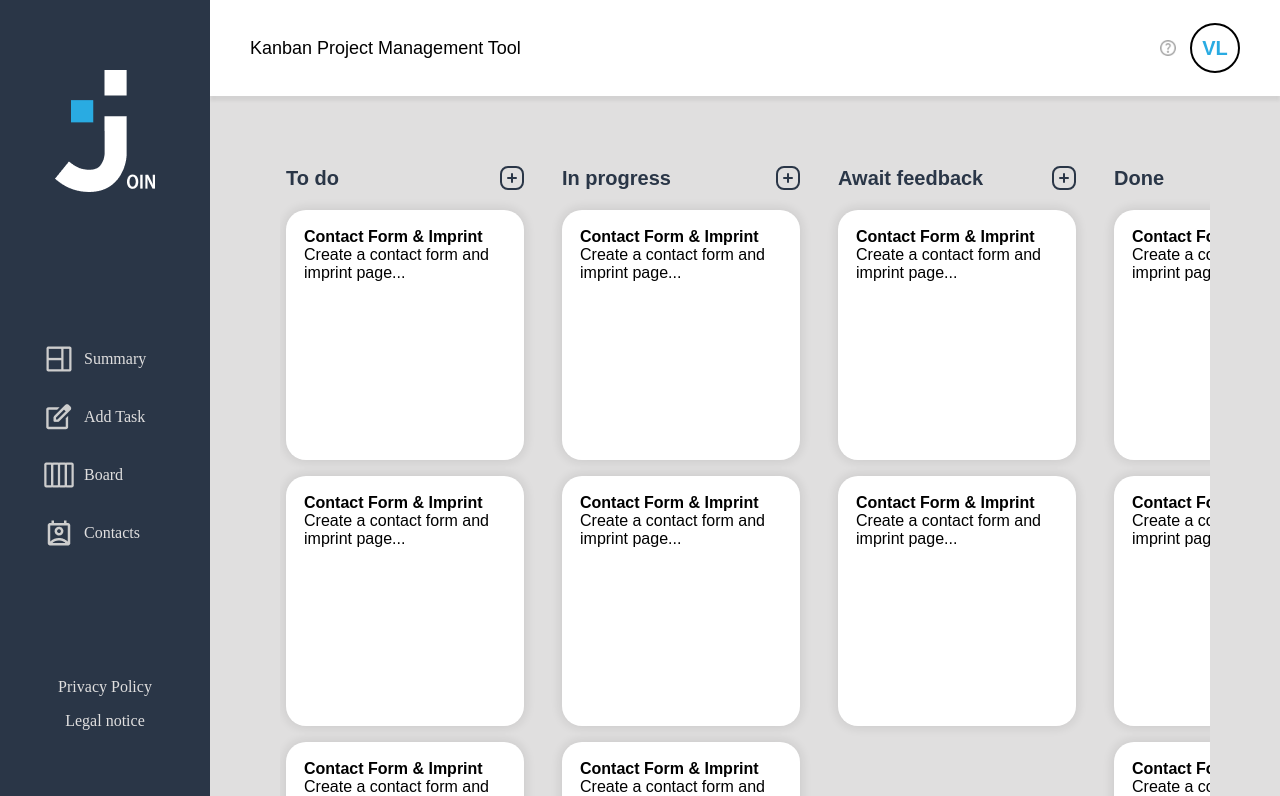
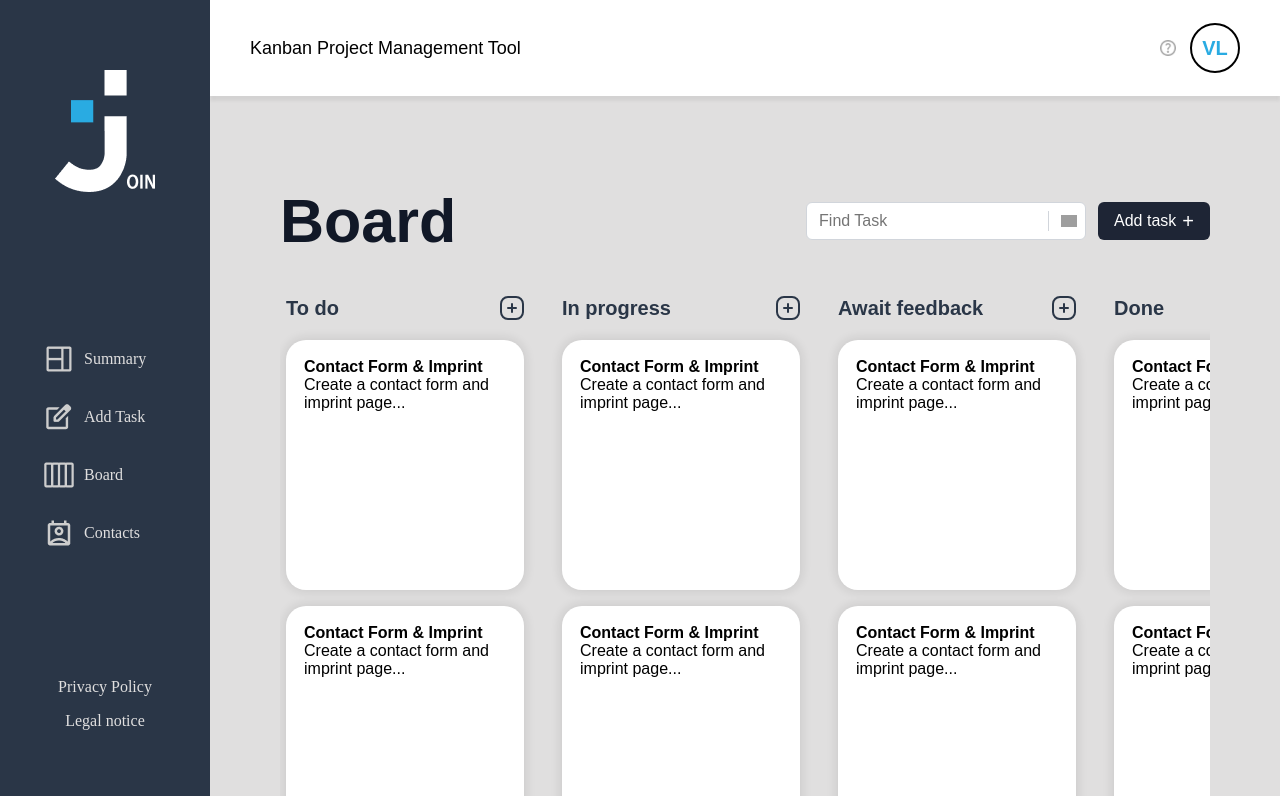
Before and after one commit to c44n/join, an Angular app: page /board in a window 1280 px wide. Shown: the top 796 px of the page. Built offline with nearby package versions, Linux system fonts and the light colour scheme; grey boxes are pictures that could not be loaded; a web font is replaced by a local one.

Commit message:
feat: add board-header to board layout

```diff
--- a/src/app/app.routes.ts
+++ b/src/app/app.routes.ts
@@ -2,9 +2,11 @@ import { Routes } from '@angular/router';
 import { AddTask } from './components/add-task/add-task';
 import { ContactList } from './components/contact-list/contact-list';
 import { Board } from './components/board/board';
+import { BoardHeader } from './components/board-header/board-header';
 
 export const routes: Routes = [
   { path: 'add-task', component: AddTask },
   { path: 'contacts', component: ContactList },
   { path: 'board', component: Board },
+  { path: 'board_header', component: BoardHeader },
 ];
--- a/src/app/components/board-header/board-header.html
+++ b/src/app/components/board-header/board-header.html
@@ -1,4 +1,4 @@
-<p>board-header works!</p>
+
 <div class="board-header">
   <h1 class="board-title">Board</h1>
 
--- a/src/app/components/board/board.html
+++ b/src/app/components/board/board.html
@@ -1,4 +1,23 @@
 <section class="section_task_board">
+    <div class="board-header">
+        <h1 class="board-title">Board</h1>
+
+        <div class="spacer"></div>
+
+        <div class="search-wrapper">
+            <input type="text" class="search-input" placeholder="Find Task" />
+            <span class="search-divider"></span>
+            <button class="search-btn" aria-label="Search">
+                <img src="assets/icons/search.png" class="search-icon" alt="search" />
+            </button>
+        </div>
+
+        <button class="add-btn" aria-label="Add task">
+            <span class="add-label">Add task</span>
+            <span class="plus">+</span>
+        </button>
+    </div>
+
     <div class="column_wrapper">
         <div class="column_tasks">
             <div class="column_title_wrapper">
--- a/src/app/components/board/board.scss
+++ b/src/app/components/board/board.scss
@@ -1,4 +1,135 @@
 @use '../../../../public/assets/styles/all-styles.scss' as all;
+
+.board-header {
+    display: flex;
+    align-items: center;
+    padding: 30px 0;
+    flex-wrap: wrap;
+    gap: 12px;
+}
+
+.board-title {
+    font-size: 61px;
+    font-weight: bold;
+    color: #111827;
+    margin: 0;
+}
+
+.spacer {
+    flex: 1;
+}
+
+.search-wrapper {
+    display: flex;
+    align-items: center;
+    border: 1px solid #d1d5db;
+    border-radius: 6px;
+    background: #ffffff;
+    height: 38px;
+    width: 280px;
+}
+
+.search-input {
+    flex: 1;
+    border: none;
+    outline: none;
+    background: transparent;
+    padding: 0 12px;
+    font-size: 16px;
+    color: #111827;
+    height: 100%;
+}
+
+.search-divider {
+    width: 1px;
+    height: 20px;
+    background: #d1d5db;
+    flex-shrink: 0;
+    margin-right: 4px;
+}
+
+.search-btn {
+    display: flex;
+    align-items: center;
+    justify-content: center;
+    border: none;
+    background: transparent;
+    cursor: pointer;
+    padding: 0 8px;
+    height: 100%;
+
+    &:hover {
+        opacity: 0.7;
+    }
+}
+
+.search-icon {
+    width: 16px;
+    height: 16px;
+    object-fit: contain;
+    display: block;
+}
+
+.add-btn {
+    display: flex;
+    align-items: center;
+    gap: 6px;
+    background: #1e2535;
+    color: #ffffff;
+    border: none;
+    border-radius: 6px;
+    padding: 0 16px;
+    height: 38px;
+    font-size: 16px;
+    font-weight: 500;
+    cursor: pointer;
+
+    &:hover {
+        background: #2d3650;
+    }
+}
+
+.plus {
+    font-size: 20px;
+    font-weight: 300;
+    line-height: 1;
+}
+
+/* Responsive */
+@media (max-width: 640px) {
+    .board-header {
+        padding: 16px 20px;
+        flex-wrap: wrap;
+    }
+
+    .spacer {
+        flex: 1;
+    }
+
+    .board-title {
+        flex-shrink: 0;
+    }
+
+    .search-wrapper {
+        width: 100%;
+        order: 3;
+    }
+
+    .add-btn {
+        padding: 0;
+        width: 38px;
+        justify-content: center;
+        border-radius: 6px;
+        order: 2;
+    }
+
+    .add-label {
+        display: none;
+    }
+}
+
+
+
 
 .section_task_board {
     padding: 60px 70px;
```
